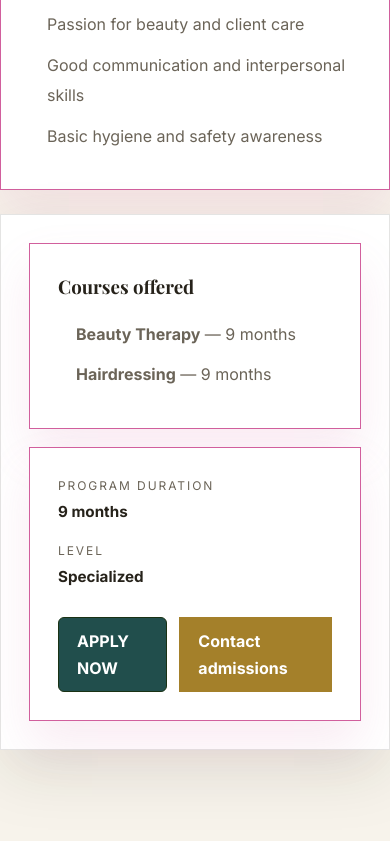
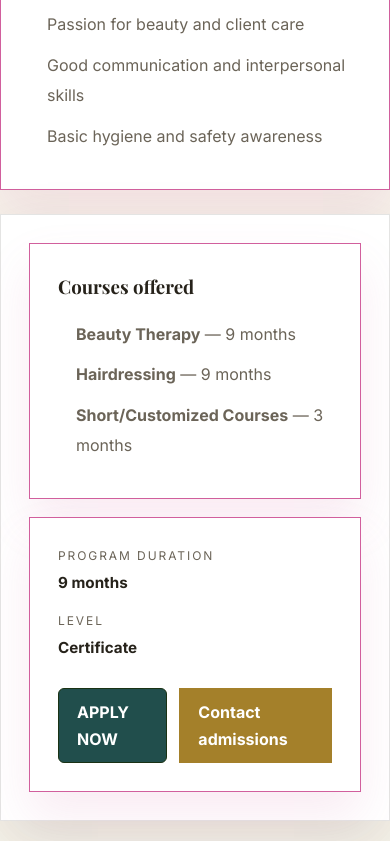
Before and after one commit to ashirumah11/SIT_PROJECT, a React app in the folder technical-university-system/frontend/: page /courses/cosmetology-fundamentals in a window 390 px wide. Shown: the part 1156-1997 px from the top of the page. Built offline with nearby package versions, Linux system fonts and the light colour scheme; no server answers; the HTML template or start-up script is replaced by a standard one; a web font is replaced by a local one.

Commit message:
Made changes to the the public site

```diff
--- a/technical-university-system/frontend/src/App.css
+++ b/technical-university-system/frontend/src/App.css
@@ -953,6 +953,22 @@
 .feature-card p {
   margin: 0;
   color: rgba(245, 241, 223, 0.82);
+}
+
+@media (max-width: 768px) {
+  .feature-grid {
+    display: flex;
+    flex-direction: column;
+    gap: 1.5rem;
+    width: 100%;
+    padding: 0 1rem;
+    box-sizing: border-box;
+  }
+
+  .feature-card {
+    width: 100%;
+    box-sizing: border-box;
+  }
 }
 
 .course-grid {
--- a/technical-university-system/frontend/src/components/Navbar.jsx
+++ b/technical-university-system/frontend/src/components/Navbar.jsx
@@ -196,7 +196,7 @@ const Navbar = () => {
           Portal
         </button>
         <a
-          href="https://docs.google.com/forms/d/e/1FAIpQLSd7xoENz9pDaFgHlhPqdBQ6Io6BNlAQH3zQopXGq2A5BM0uig/viewform?usp=publish-editor"
+          href="https://docs.google.com/forms/d/e/1FAIpQLSfGzWxMCWk0rbKXvd903Qyu4_7ScKuc2gQPBXmoB7_VkvQmCw/viewform?usp=publish-editor"
           className="nav-action-button apply-link"
           target="_blank"
           rel="noopener noreferrer"
--- a/technical-university-system/frontend/src/layouts/MainLayout.jsx
+++ b/technical-university-system/frontend/src/layouts/MainLayout.jsx
@@ -23,7 +23,7 @@ const MainLayout = () => {
       .catch(() => {})
   }, [])
 
-  const message = announcement?.message ?? 'ADMISSIONS OPEN FOR SEPTEMBER 2026 INTAKE'
+  const message = announcement?.message ?? 'ADMISSIONS OPEN FOR SEPTEMBER INTAKE'
   const link = announcement?.link ?? '/prospectus.pdf'
   const phone = announcement?.phone ?? '+254 111380756'
   const email = announcement?.email ?? 'info@palazzolotechnical.co.ke'
--- a/technical-university-system/frontend/src/pages/Contact.jsx
+++ b/technical-university-system/frontend/src/pages/Contact.jsx
@@ -92,7 +92,7 @@ const Contact = () => (
             <p>PayBill Number</p>
             <strong>880100</strong>
             <p>Account Name</p>
-            <strong className="donation-detail">PAYPALAZZOLO</strong>
+            <strong className="donation-detail">PAYPALAZZO</strong>
             <a className="donation-button" href="tel:*334%23">Donate via M-PESA</a>
           </article>
 
--- a/technical-university-system/frontend/src/pages/CourseDetails.jsx
+++ b/technical-university-system/frontend/src/pages/CourseDetails.jsx
@@ -10,7 +10,8 @@ const courseDetails = {
     title: 'Engineering',
     description: 'A hands-on engineering department offering trade courses in construction, wiring, and plumbing.',
     requirements: [
-      'Minimum KCSE D or equivalent vocational qualification',
+      'KCSE or equivalent vocational certificate',
+      'Primary School Education Certificate (KCPE / KPSEA) or basic vocational training welcome',
       'Basic mathematics and technical drawing skills',
       'Interest in construction and facility services',
     ],
@@ -18,9 +19,10 @@ const courseDetails = {
       { name: 'Electrical Wireman', duration: '12 months', fee: 'KSH 76,500' },
       { name: 'Plumbing', duration: '12 months', fee: 'KSH 76,500' },
       { name: 'Masonry', duration: '12 months', fee: 'KSH 76,500' },
+      { name: 'Short/Customized Courses', duration: '3 months' },
     ],
     duration: '12 months',
-    level: 'Professional',
+    level: 'Certificate',
   },
   'cosmetology-fundamentals': {
     title: 'Cosmetology',
@@ -33,9 +35,10 @@ const courseDetails = {
     coursesOffered: [
       { name: 'Beauty Therapy', duration: '9 months', fee: 'KSH 55,500' },
       { name: 'Hairdressing', duration: '9 months', fee: 'KSH 55,500' },
+      { name: 'Short/Customized Courses', duration: '3 months' },
     ],
     duration: '9 months',
-    level: 'Specialized',
+    level: 'Certificate',
   },
   'ict-systems': {
     title: 'ICT',
@@ -46,12 +49,12 @@ const courseDetails = {
       'Interest in software tools and digital workflows',
     ],
     coursesOffered: [
-      { name: 'Graphic Design', duration: '9 months', fee: 'KSH 54,500' },
-      { name: 'Web/Mobile Design', duration: '9 months', fee: 'KSH 54,500' },
-      { name: 'Computer Packages', duration: '1 month', fee: 'KSH 5,000' },
+      { name: 'ICT Full Course', duration: '12 months' },
+      { name: 'Short Course: Computer Packages and Basics', duration: '1 month', fee: 'KSH 5,000' },
+      { name: 'Specialization: Graphic Design, Animation and Web Design', duration: '3-6 months', fee: 'KSH 54,500' },
     ],
-    duration: '9 months',
-    level: 'Technical',
+    duration: '12 months',
+    level: 'Certificate',
   },
   'fashion-design': {
     title: 'Fashion & Design',
@@ -64,9 +67,10 @@ const courseDetails = {
     coursesOffered: [
       { name: 'Tailoring', duration: '9 months', fee: 'KSH 53,500' },
       { name: 'Dressmaking', duration: '9 months', fee: 'KSH 53,500' },
+      { name: 'Short/Customized Courses', duration: '3 months' },
     ],
     duration: '9 months',
-    level: 'Technical',
+    level: 'Certificate',
   },
   'hospitality-management': {
     title: 'Hospitality',
@@ -79,9 +83,10 @@ const courseDetails = {
     coursesOffered: [
       { name: 'Pastry Production', duration: '9 months', fee: 'KSH 57,000' },
       { name: 'Food & Beverage Production', duration: '9 months', fee: 'KSH 57,000' },
+      { name: 'Short/Customized Courses', duration: '3 months' },
     ],
     duration: '9 months',
-    level: 'Professional',
+    level: 'Certificate',
   },
 }
 
@@ -164,7 +169,7 @@ const CourseDetails = () => {
             <div className="detail-actions">
               <a
                 className="nav-action-button apply-link"
-                href="https://docs.google.com/forms/d/e/1FAIpQLSd7xoENz9pDaFgHlhPqdBQ6Io6BNlAQH3zQopXGq2A5BM0uig/viewform?usp=publish-editor"
+                href="https://docs.google.com/forms/d/e/1FAIpQLSfGzWxMCWk0rbKXvd903Qyu4_7ScKuc2gQPBXmoB7_VkvQmCw/viewform?usp=publish-editor"
                 target="_blank"
                 rel="noopener noreferrer"
               >
```
